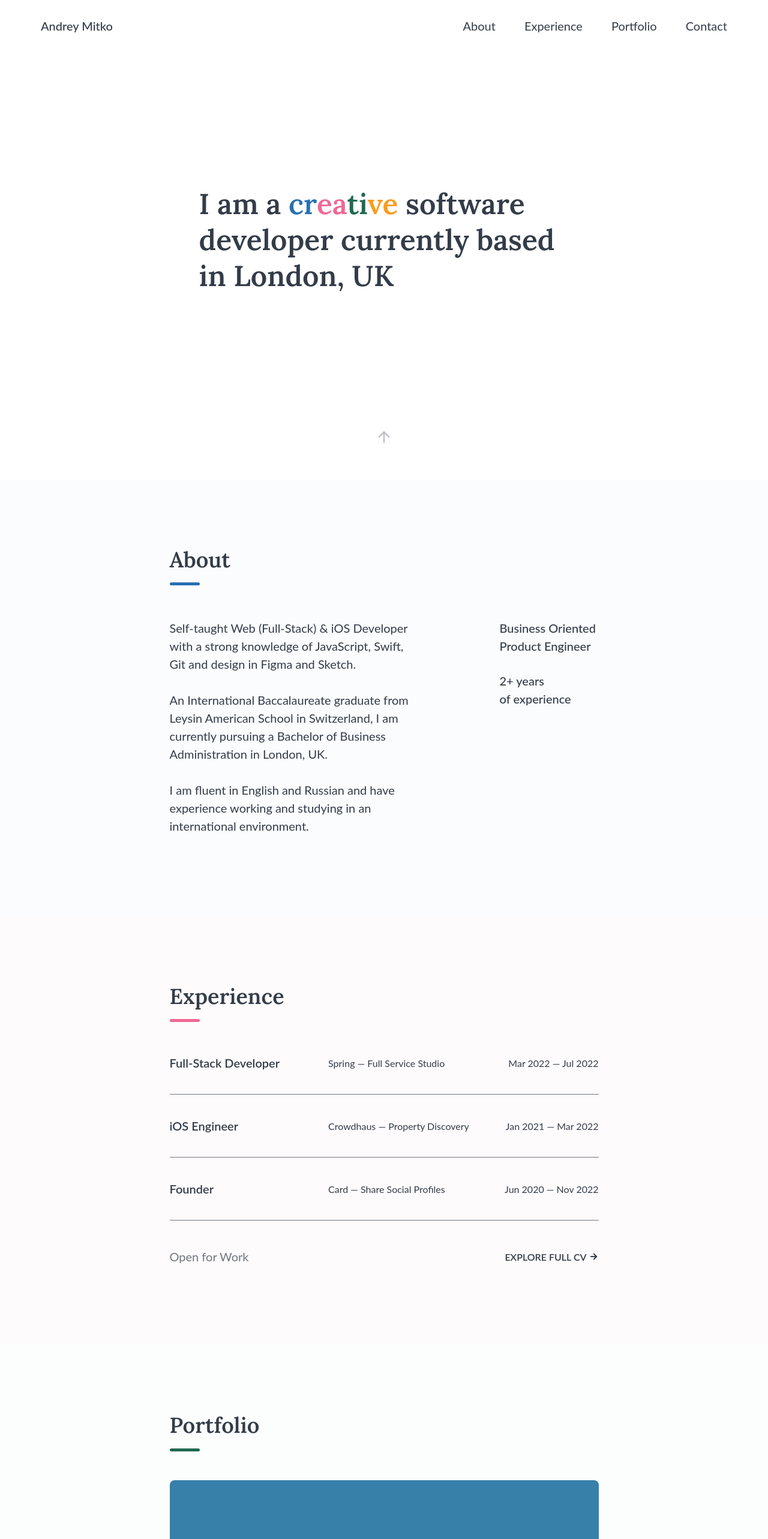
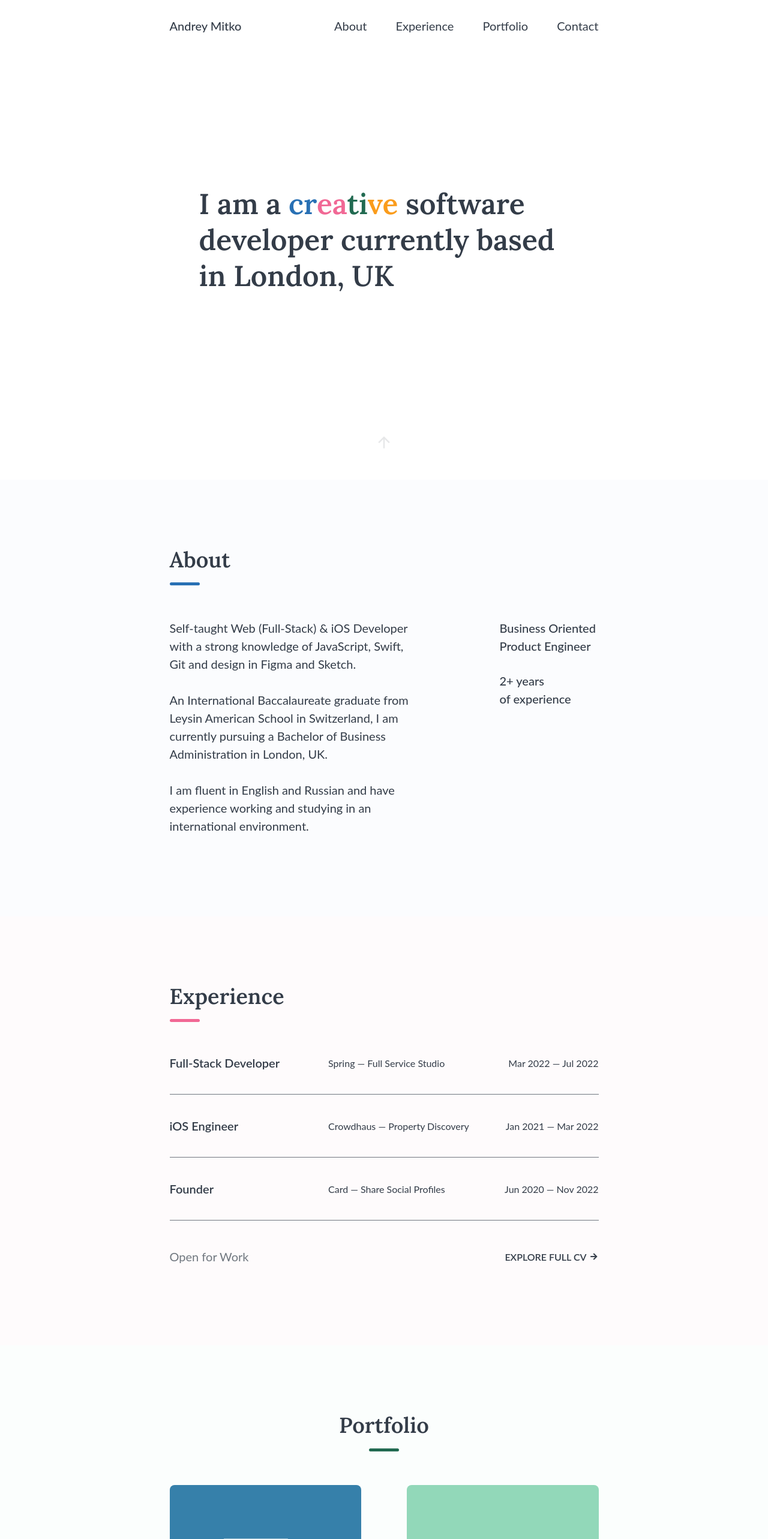
Before and after one commit to andrey-mitko/andreymitko.com.v2, a Next.js app: page / in a window 1280 px wide. Shown: the top 2566 px of the page at 60% size. Built offline with nearby package versions, Linux system fonts and the light colour scheme; a web font is replaced by a local one.

Commit message:
Adjusted Portfolio Section

```diff
--- a/components/Navbar/styles.tsx
+++ b/components/Navbar/styles.tsx
@@ -17,10 +17,13 @@ export const NavWrapper = styled.div`
   transition: ${navbarTransitions};
 
   @media (min-width: ${ScreenSizes.tablet}) {
+    padding: 0px;
     padding-top: 32px;
     padding-bottom: 32px;
-    padding-left: 68px;
-    padding-right: 68px;
+    max-width: 715px;
+    margin: 0 auto;
+    /* padding-left: 68px; */
+    /* padding-right: 68px; */
   }
 `;
 
--- a/components/PortfolioSection/PortfolioProjectCell/index.tsx
+++ b/components/PortfolioSection/PortfolioProjectCell/index.tsx
@@ -35,6 +35,9 @@ const PortfolioProjectCell = (props: Props) => {
         {/* <SubtitleText>{props.project.subtitle}</SubtitleText> */}
         <LinkWrapper>
           <StyledLink
+            onClick={(e) => {
+              e.stopPropagation();
+            }}
             href={props.project.url}
             title={
               props.project.url.includes("apps.apple.com")
--- a/components/PortfolioSection/PortfolioProjectCell/styles.tsx
+++ b/components/PortfolioSection/PortfolioProjectCell/styles.tsx
@@ -1,9 +1,14 @@
 import styled from "styled-components";
 import Image from "next/image";
+import ScreenSizes from "../../../utils/mediaVariables";
 
 export const CellWrapper = styled.div`
   width: 100%;
   cursor: pointer;
+
+  @media (min-width: ${ScreenSizes.tablet}) {
+    /* max-width: 298px; */
+  }
 `;
 
 export const StyledImage = styled(Image)`
@@ -25,7 +30,7 @@ export const SubtitleText = styled.p`
   line-height: 1.2;
   font-weight: 500;
   color: var(--color-black100);
-  font-size: 20px;
+  font-size: 16px;
 `;
 
 export const LinkWrapper = styled.div`
--- a/components/PortfolioSection/index.tsx
+++ b/components/PortfolioSection/index.tsx
@@ -1,6 +1,5 @@
 import React from "react";
-import { PortfolioWrapper, ContentWrapper } from "./styles";
-import { SectionTitle } from "../../styles/styles";
+import { PortfolioWrapper, ContentWrapper, StyledSectionTitle } from "./styles";
 import { PortfolioProject } from "../../utils/types";
 import PortfolioProjectCell from "./PortfolioProjectCell";
 import TabagerImage from "../../public/portfolio/tabager.png";
@@ -49,7 +48,7 @@ const PortfolioSection = (props: Props) => {
   return (
     <PortfolioWrapper>
       <div className="container">
-        <SectionTitle color="green">Portfolio</SectionTitle>
+        <StyledSectionTitle color="green">Portfolio</StyledSectionTitle>
         <ContentWrapper>
           {portfolioProjects.map((project, index) => {
             return <PortfolioProjectCell key={index} project={project} />;
--- a/components/PortfolioSection/styles.tsx
+++ b/components/PortfolioSection/styles.tsx
@@ -1,10 +1,32 @@
 import styled from "styled-components";
 import { Section } from "../../styles/styles";
+import ScreenSizes from "../../utils/mediaVariables";
+import { SectionTitle } from "../../styles/styles";
 
 export const PortfolioWrapper = styled(Section)`
   padding-top: 112px;
   padding-bottom: 60px;
   background-color: var(--color-lightgreen);
+`;
+
+export const StyledSectionTitle = styled(SectionTitle)`
+  @media (min-width: ${ScreenSizes.tablet}) {
+    width: 100%;
+    text-align: center;
+
+    ::after {
+      content: "";
+      display: block;
+      margin: 0 auto;
+      width: 50px;
+      height: 5px;
+      border-radius: 2.5px;
+      // ts-ignore
+      background-color: ${(props: any) =>
+        props.color ? `var(--color-${props.color})` : "var(--color-blue)"};
+      margin-top: 16px;
+    }
+  }
 `;
 
 export const ContentWrapper = styled.div`
@@ -18,4 +40,15 @@ export const ContentWrapper = styled.div`
   > :not(:first-child) {
     margin-top: 64px;
   }
+
+  @media (min-width: ${ScreenSizes.tablet}) {
+    width: 100%;
+    margin-top: 56px;
+    display: grid;
+    grid-template-columns: repeat(2, 1fr);
+    gap: 76px;
+    > :not(:first-child) {
+      margin-top: 0px;
+    }
+  }
 `;
--- a/components/StyledLink/index.tsx
+++ b/components/StyledLink/index.tsx
@@ -4,11 +4,12 @@ import { Link, StyledArrowRight } from "./styles";
 type Props = {
   href: string;
   title: string;
+  onClick?: (e: any) => void;
 };
 
 const StyledLink = (props: Props) => {
   return (
-    <Link href={props.href} target="_blank">
+    <Link href={props.href} target="_blank" onClick={props.onClick}>
       {props.title}{" "}
       <StyledArrowRight className="ri-arrow-right-line"></StyledArrowRight>
     </Link>
```
